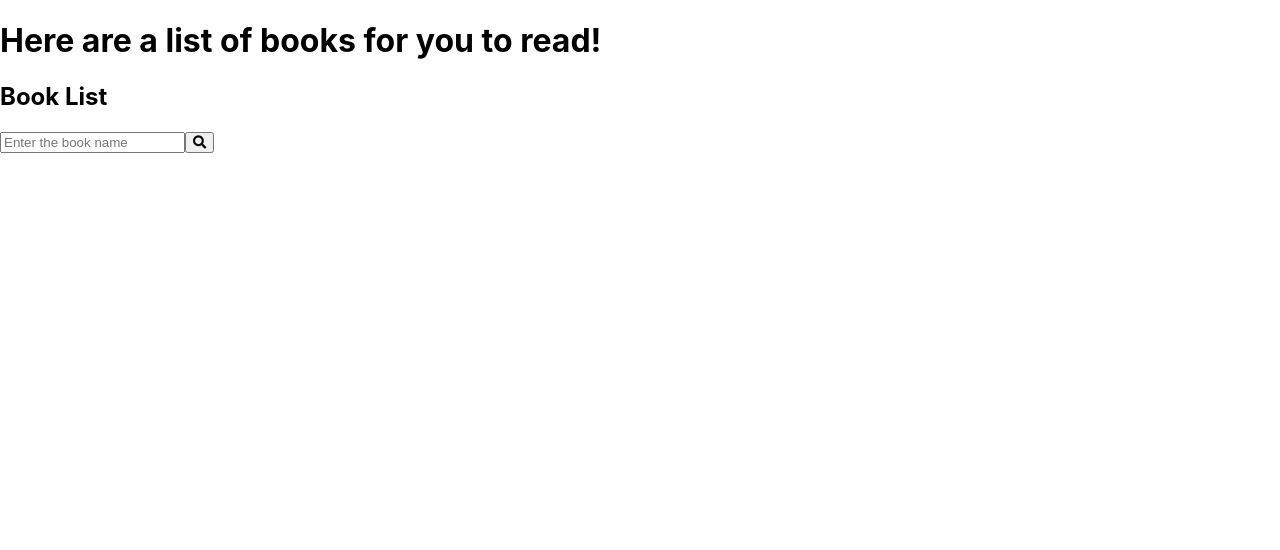
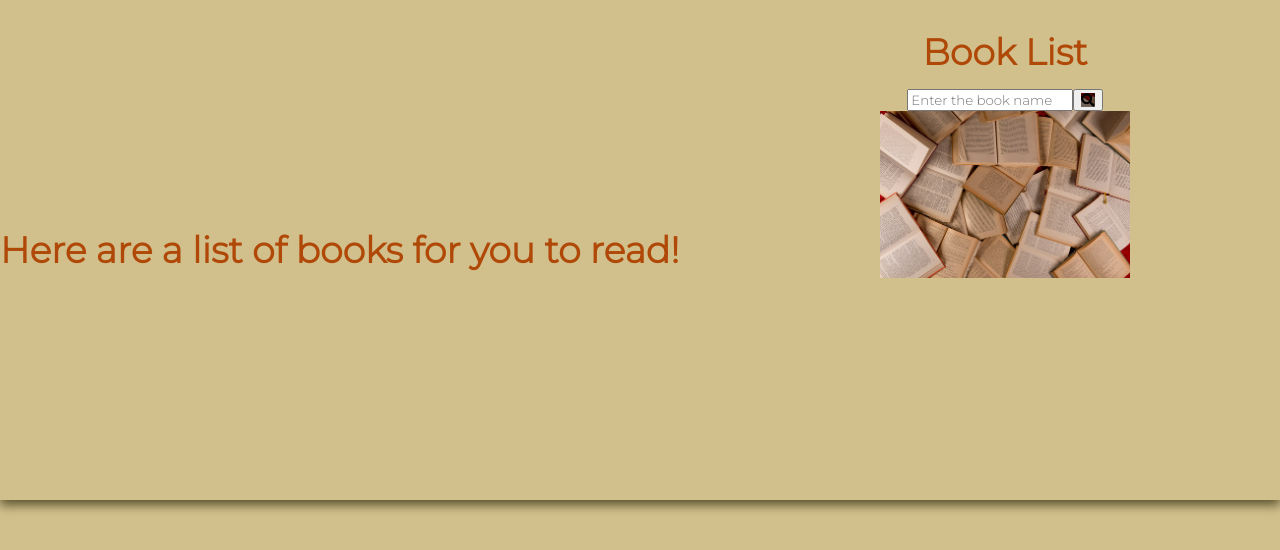
Before and after one commit to FatemeGhalandari/BookSearch, a React (Create React App) app: page / in a window 1280 px wide. Shown: the top 550 px of the page. Built offline with nearby package versions, Linux system fonts and the light colour scheme.

Commit message:
Add css file

```diff
--- a/src/App.js
+++ b/src/App.js
@@ -1,4 +1,6 @@
 import Main from './Main'
+import './styles.css'
+
 function App() {
   return (
     <>
--- a/src/Main.js
+++ b/src/Main.js
@@ -1,14 +1,19 @@
 import { React } from 'react'
+import main_bg from "./main_bg.jpg"
 const Main = () => {
     return (
         <div className="header">
-            <div className="col1">
+            <div className="row1">
                 <h1>Here are a list of books for you to read!</h1>
             </div>
-            <div className="col2">
+            <div className="row2">
                 <h2>Book List</h2>
-                <input type="text" placeholder='Enter the book name' />
-                <button><i className="fas fa-search"></i></button>
+                <div className="search">
+                    <input type="text" placeholder='Enter the book name' />
+                    <button><i className="fas fa-search"></i></button>
+                </div>
+
+            <img src={main_bg} alt="bg" />
             </div>
         </div>
     )
--- /dev/null
+++ b/src/styles.css
@@ -0,0 +1,41 @@
+@import url('https://fonts.googleapis.com/css2?family=Montserrat:wght@300&display=swap');
+
+*{
+    font-family: 'Montserrat', sans-serif;
+}
+html{
+    font-size: 75.5%;
+}
+body{
+    background-color: rgb(209, 191, 140);
+}
+.header{
+    width: 100%;
+    height: 500px;
+    position: relative;
+    display: flex;
+    align-items: center;
+    box-shadow: 0 5px 10px rgb(88, 81, 45);
+    color: rgb(176, 73, 8);
+}
+.header ::before{
+    background: linear-gradient(rgba(0,0,0,0.5),rgba(0,0,0,0.5)),url(main_bg.jpg);
+}
+.row1 h1{
+    font-size: 3rem;
+    font-family:  'Montserrat', sans-serif;;
+}
+.row2{
+    position: absolute;
+    top: 10px;
+    right: 150px;
+    text-align: center;
+}
+.row2 h2{
+    margin-top: 20px;
+    margin-bottom: 15px;
+    font-size: 3rem;
+}
+.row2 img{
+    width: 250px;
+}
```
Also changed, not shown: src/main_bg.jpg (added).
